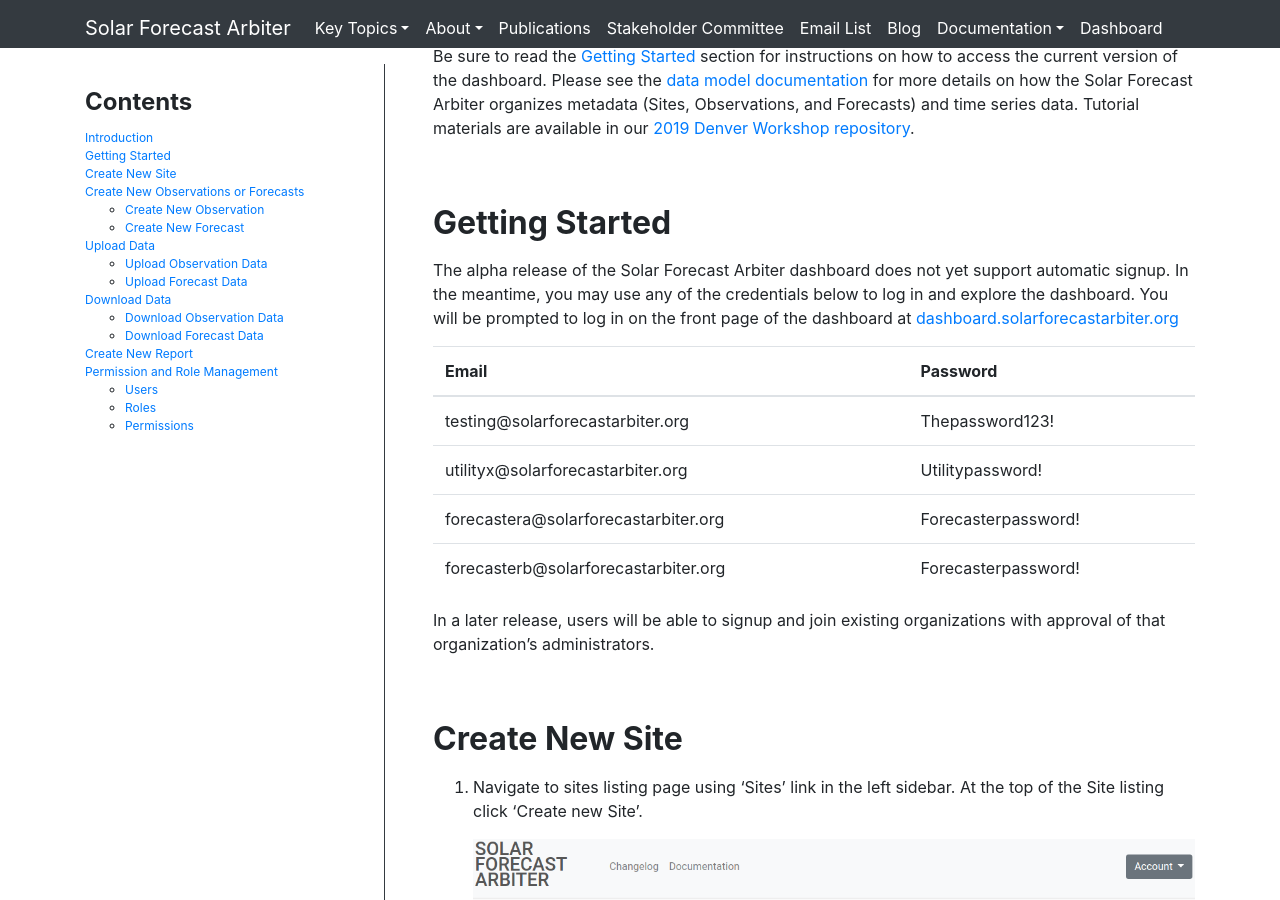
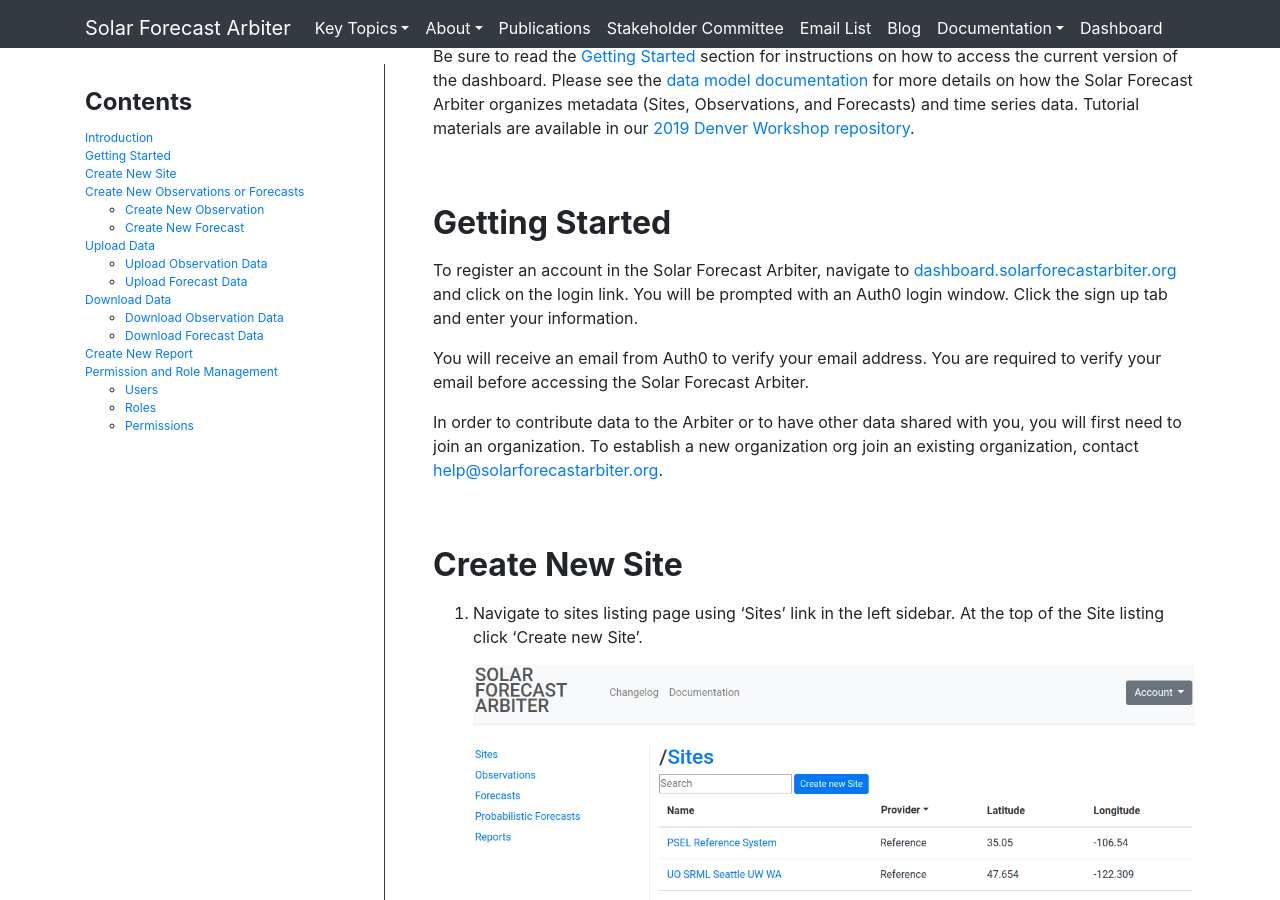
Before and after one commit to SolarArbiter/SolarArbiter.github.io, a Jekyll site: the page built from dashboard_documentation.md, in a window 1280 px wide and 900 px high, scrolled down 264 px. Built offline with Jekyll 4.4.1, drawn with Linux system fonts in a browser that asks for light colours; comment, search, counter and statistics services are not loaded; our own code applies the rules of GitHub Pages for plain Markdown files.

Commit message:
update getting started section

```diff
--- a/dashboard_documentation.md
+++ b/dashboard_documentation.md
@@ -26,21 +26,17 @@
 ---------------
 {: .anchor}
 
-The alpha release of the Solar Forecast Arbiter dashboard does not yet support automatic
-signup. In the meantime, you may use any of the credentials below to log in and
-explore the dashboard. You will be prompted to log in on the front page of the
-dashboard at [dashboard.solarforecastarbiter.org](https://dashboard.solarforecastarbiter.org)
+To register an account in the Solar Forecast Arbiter, navigate to
+[dashboard.solarforecastarbiter.org](https://dashboard.solarforecastarbiter.org)
+and click on the login link. You will be prompted with an Auth0 login
+window. Click the sign up tab and enter your information.
 
-{: .table}
-|Email                                 | Password          |
-|--------------------------------------|-------------------|
-|testing@solarforecastarbiter.org      |Thepassword123!    |
-|utilityx@solarforecastarbiter.org     |Utilitypassword!   |
-|forecastera@solarforecastarbiter.org  |Forecasterpassword!|
-|forecasterb@solarforecastarbiter.org  |Forecasterpassword!|
+You will receive an email from Auth0 to verify your email address. You are
+required to verify your email before accessing the Solar Forecast Arbiter.
 
-In a later release, users will be able to signup and join existing organizations with
-approval of that organization's administrators.
+In order to contribute data to the Arbiter or to have other data shared with
+you, you will first need to join an organization. To establish a new organization
+org join an existing organization, contact <a href="mailto:help@solarforecastarbiter.org">help@solarforecastarbiter.org</a>.
 
 
 Create New Site
```
